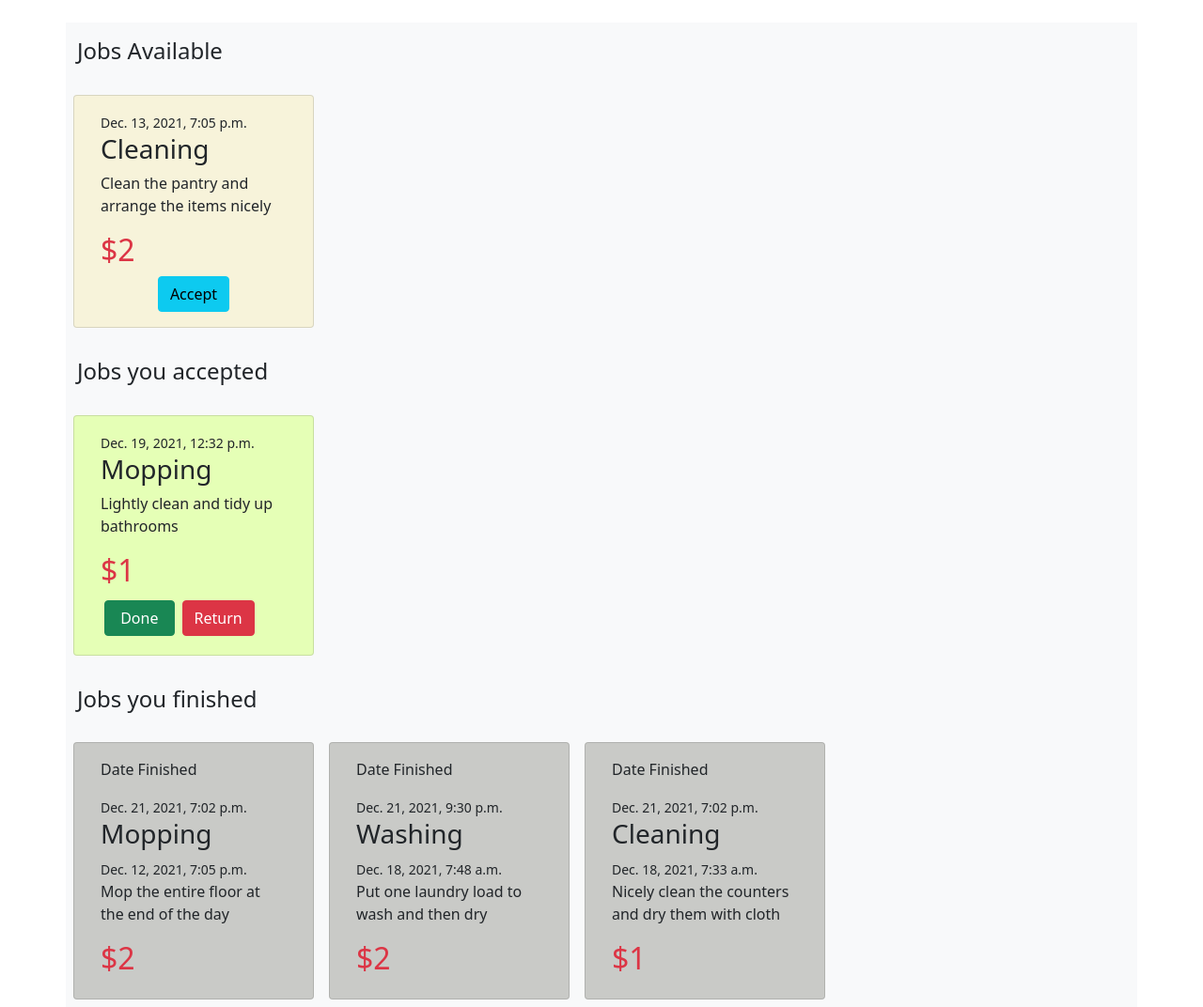
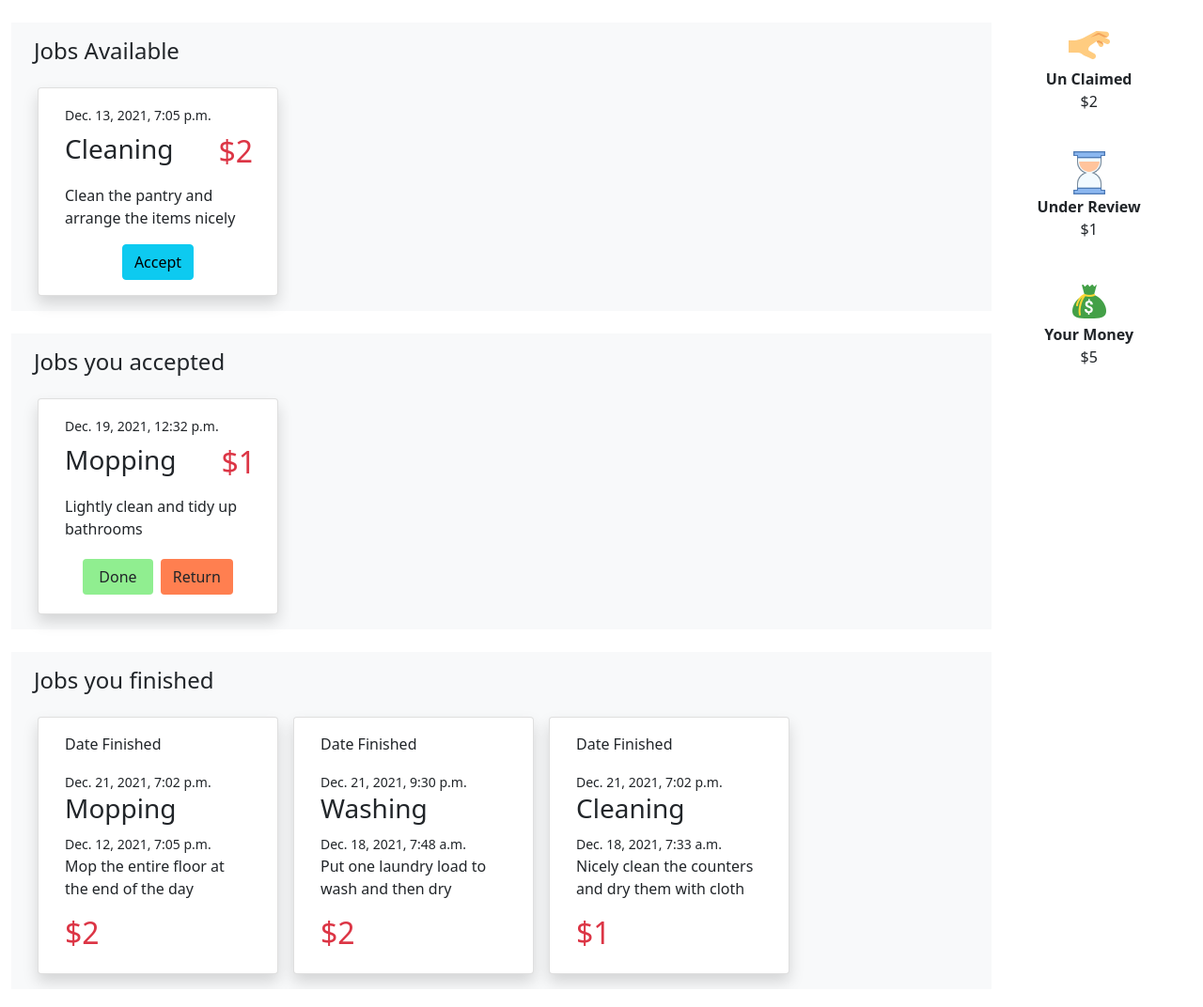
Before and after one commit to fnmalik2002/HomeProject, a Django app: page / in a window 1280 px wide. Shown: the part 58-1130 px from the top of the page at 94% size. Run offline with Django 4.2, Linux system fonts and the light colour scheme; a user stored in the database is signed in; data comes from the database, SQL or seed files in the repository; both versions use the stored data as it was after the commit.

Commit message:
sidebar and its contents added. totals for money functionality added

```diff
--- a/jobs/templates/jobs/base.html
+++ b/jobs/templates/jobs/base.html
@@ -28,7 +28,7 @@
                 <a class="nav-link" href="/">Dashboard</a>
               </li>
               <li class="nav-item">
-                <a class="nav-link" href="/accounts/login/">Logout :  {% block user %}{% endblock user %}</a>
+                <a class="nav-link" href="/accounts/logout/">Logout : {% block user %}{% endblock user %}</span></a>
               </li>
 
             </ul>
@@ -40,10 +40,21 @@
         </div>
       </nav>
 
-    <div class="container bg-light">
-    {% block content %}
+    <div class="container-fluid ">
+      <div class="row">
+        <div class="col-10">
+          {% block content %}
 
-    {% endblock content %}
+          {% endblock content %}
+        </div>
+        <div class="col-2">
+
+          {% block sidebar %}
+
+          {% endblock sidebar %}
+        </div>
+      </div>
+
     </div>
 </body>
 
--- a/jobs/templates/jobs/index.html
+++ b/jobs/templates/jobs/index.html
@@ -1,19 +1,25 @@
-{% extends "jobs/base.html" %} {% block user %}
+{% extends "jobs/base.html" %} {% load static %} {% block user %}
 <strong>{{user}}</strong> {% endblock user %} {% block content %}
-
+<div class="container bg-light">
     <h4 class="mt-4 mb-4 pt-3">Jobs Available</h4>
 
 
     <div class="row">
 
         {% if job_list %} {% for q in job_list %}
-    <div class="card m-2" style="width: 16rem; background-color:rgb(247, 243, 218)">
+        <div class="card ms-3 mb-3 shadow bg-body rounded" style="width: 16rem;">
             <!-- <a class="btn text-start" href="{% url 'jobs:detail' q.id%}"> -->
             <div class="card-body">
+
                 <small class="card-text text-dark">{{q.publish_date}}</small>
-            <h3 class="card-title">{{ q.job_title }}</h3>
+                <div class="d-flex">
+                    <h3 class="card-title py-2 pr-4 ">{{ q.job_title }}</h3>
+                    <h2 class="text-danger ps-5 py-2">${{q.job_price}}</h2>
+
+
+                </div>
                 <p class="text-dark">{{q.job_detail}}</p>
-            <h2 class="text-danger">${{q.job_price}}</h2>
+
                 <!-- </a> -->
                 <form class="text-center" action="{% url 'jobs:payments' %}" method='post'>
                     {% csrf_token %}
@@ -28,7 +34,7 @@
         </div>
         {% endfor %} {% else %}
 
-    <div class="card m-2" style="width: 16rem;">
+        <div class="card ms-3 mb-3 shadow bg-body rounded" style="width: 16rem;">
 
             <div class="card-body">
                 <p class="card-title">No data available.</p>
@@ -38,19 +44,22 @@
 
     </div>
 
-
-
-<h4 class="mt-4 mb-4">Jobs you accepted </h4>
+</div>
+<div class="container bg-light">
+    <h4 class="mt-4 mb-4 pt-3">Jobs you accepted </h4>
     <div class="row">
         {% if my_unfinished_jobs %} {% for q in my_unfinished_jobs %}
-    <div class="card m-2" style="width: 16rem; background-color:rgb(229, 255, 182)">
+        <div class="card ms-3 mb-3 shadow bg-body rounded" style="width: 16rem; background-color:rgb(229, 255, 182)">
 
             <div class="card-body">
                 <small class="card-text text-dark">{{q.publish_date}}</small>
-            <h3 class="card-title">{{ q.job_title }}</h3>
+                <div class="d-flex">
+                    <h3 class="card-title py-2 pr-4 ">{{ q.job_title }}</h3>
+                    <h2 class="text-danger ps-5 py-2">${{q.job_price}}</h2>
+                </div>
                 <p class="text-dark">{{q.job_detail}}</p>
-            <h2 class="text-danger">${{q.job_price}}</h2>
-            <div class="text-center d-flex">
+
+                <div class="d-flex d-flex-row justify-content-center">
                     <form id="1" class="m-1" action="{% url 'jobs:mark_done' %}" method='post'>
                         {% csrf_token %}
 
@@ -58,7 +67,7 @@
                         <input type="radio" id="accept" name="Choice" value={{q.id}} checked style="display: none;">
                         <label for="accept" style="display: none;"> Mark Done</label>
 
-                    <input type="submit" value=" Done " class="btn btn-success">
+                        <input type="submit" value=" Done " class="btn" style="background-color:lightgreen;">
                     </form>
                     <form id="2" class="m-1" action="{% url 'jobs:mark_not_done' %}" method='post'>
                         {% csrf_token %}
@@ -66,7 +75,7 @@
                         <label for="accept2" style="display: none;"> Return Job</label>
 
 
-                    <input type="submit" value="Return" class="btn btn-danger">
+                        <input type="submit" value="Return" class="btn" style="background-color:coral;">
                     </form>
 
                     <!-- <a class="btn bg-info" role="button" href="{% url 'jobs:payments' %}">Action</a> -->
@@ -76,8 +85,9 @@
         </div>
 
 
+
         {% endfor %} {% else %}
-    <div class="card m-2" style="width: 16rem;">
+        <div class="card ms-3 mb-3 shadow bg-body rounded" style="width: 16rem;">
             <div class="card-body">
                 <p class="card-title">No data available.</p>
             </div>
@@ -85,10 +95,12 @@
         {% endif %}
     </div>
 
-<h4 class="mt-4 mb-4"> Jobs you finished </h4>
+</div>
+<div class="container bg-light">
+    <h4 class="mt-4 mb-4 pt-3"> Jobs you finished </h4>
     <div class="row">
         {% if my_done_jobs %} {% for q in my_done_jobs %}
-    <div class="card m-2" style="width: 16rem;  background-color:rgb(201, 202, 199)">
+        <div class="card ms-3 mb-3 shadow bg-body rounded" style="width: 16rem;  background-color:rgb(201, 202, 199)">
             <div class="card-body">
                 <p>Date Finished </p>
                 <small class="card-text text-dark">{{q.job_done_date}}</small>
@@ -103,11 +115,61 @@
         </div>
 
         {% endfor %} {% else %}
-    <div class="card m-2 " style="width: 16rem;">
+        <div class="card ms-3 mb-3 shadow bg-body rounded " style="width: 16rem;">
             <div class="card-body">
                 <p class="card-title">No data available.</p>
             </div>
         </div>
         {% endif %}
     </div>
-{% endblock content %}
+</div>
+{% endblock content %} {% block sidebar %}
+<!-- <div class="col"> -->
+<div class="d-flex flex-column ">
+    <div class=" mt-4 text-center">
+        <div class="" style="width: 160px;">
+            <img class="" src="{% static 'jobs/unclaimed.png'%}" style="width: 48px; height: 48px;" alt="Card image">
+            <div class="">
+                <strong class="">Un Claimed</strong>
+                <p class="">${{unclaimed.job_price__sum}}</p>
+
+            </div>
+        </div>
+
+
+    </div>
+
+    <div class=" mt-4 text-center">
+        <div class="" style="width: 160px;">
+            <img class="" src="{% static 'jobs/underreview.png'%}" style="width: 48px; height: 48px;" alt="Card image">
+            <div class="">
+                <strong class="">Under Review</strong>
+                <p class="">${{my_money_under_review_this_month.job_price__sum}}</p>
+
+            </div>
+        </div>
+
+
+    </div>
+
+
+    <div class=" mt-4 text-center">
+        <div class="" style="width: 160px;">
+            <img class="" src="{% static 'jobs/mymoney.png'%}" style="width: 48px; height: 48px;" alt="Card image">
+            <div class="">
+                <strong class="">Your Money</strong>
+                <p class="">${{my_total_this_mont.job_price__sum}}</p>
+
+            </div>
+        </div>
+
+
+    </div>
+
+
+</div>
+<!-- </div> -->
+
+
+
+{% endblock sidebar %}
--- a/jobs/templates/registration/logged_out.html
+++ b/jobs/templates/registration/logged_out.html
@@ -3,6 +3,7 @@
 <strong>{{user}}</strong>
     {% endblock user %}
 {% block content %}
-  <p>You are safely logged out!</p>
-  <a href="{% url 'login'%}">Login</a>
+  <h2>Logged Out</h2>
+  <p>Thanks for your visit</p>
+  <a href="{% url 'login'%}">LogIn</a>
 {% endblock %}
--- a/jobs/views.py
+++ b/jobs/views.py
@@ -8,6 +8,7 @@ from .models import JobPost, Payments
 from django.contrib.auth.decorators import login_required
 from django.contrib.auth.models import User
 import datetime
+from django.db.models import Avg, Count, Min, Sum
 
 # Create your views here.
 @login_required
@@ -21,14 +22,23 @@ def index(request):
         job_gone = JobPost.objects.filter(job_taken= True).order_by('-id')[:10]
         my_unfinished_jobs = JobPost.objects.filter(job_taker=user).filter(job_taken=True).filter(job_done=False).order_by('-id')[:10]
         my_done_jobs = JobPost.objects.filter(job_taker=user).filter(job_done=True).order_by('-id')[:10]
+        my_money_under_review_this_month = JobPost.objects.filter(job_taker=user).filter(job_taken=True).filter(job_done=False).aggregate(Sum('job_price'))
+        my_total_this_mont = JobPost.objects.filter(job_taker=user).filter(job_taken=True).filter(job_done=True).aggregate(Sum('job_price'))
+        unclaimed = JobPost.objects.filter(job_taken= False).aggregate(Sum('job_price'))
+
     else:
 
         job_list = JobPost.objects.filter(job_taken= False).order_by('-id')[:10]
         job_gone = JobPost.objects.filter(job_taken= True).order_by('-id')[:10]
         my_unfinished_jobs = JobPost.objects.filter(job_taker=user).filter(job_taken=True).filter(job_done=False).order_by('-id')[:10]
         my_done_jobs = JobPost.objects.filter(job_taker=user).filter(job_done=True).order_by('-id')[:10]
+        my_money_under_review_this_month = JobPost.objects.filter(job_taker=user).filter(job_taken=True).filter(job_done=False).aggregate(Sum('job_price'))
+        my_total_this_mont = JobPost.objects.filter(job_taker=user).filter(job_taken=True).filter(job_done=True).aggregate(Sum('job_price'))
+        unclaimed = JobPost.objects.filter(job_taken= False).aggregate(Sum('job_price'))
 
     template = loader.get_template('jobs/index.html')
+    print("Money", my_money_under_review_this_month)
+
     if request.user == 'AnonymousUser':
         usr = "None"
     else:
@@ -39,6 +49,9 @@ def index(request):
      'my_unfinished_jobs' : my_unfinished_jobs,
      'my_done_jobs' : my_done_jobs,
      'user': usr,
+     'my_money_under_review_this_month':my_money_under_review_this_month,
+     'my_total_this_mont': my_total_this_mont,
+     'unclaimed':unclaimed,
      }
     return HttpResponse(template.render(context, request))
 
```
Also changed, not shown: db.sqlite3, jobs/static/jobs/mymoney.png (added), jobs/static/jobs/unclaimed.png (added), jobs/static/jobs/underreview.png (added). Lines whose indentation alone changed are shown as unchanged.
